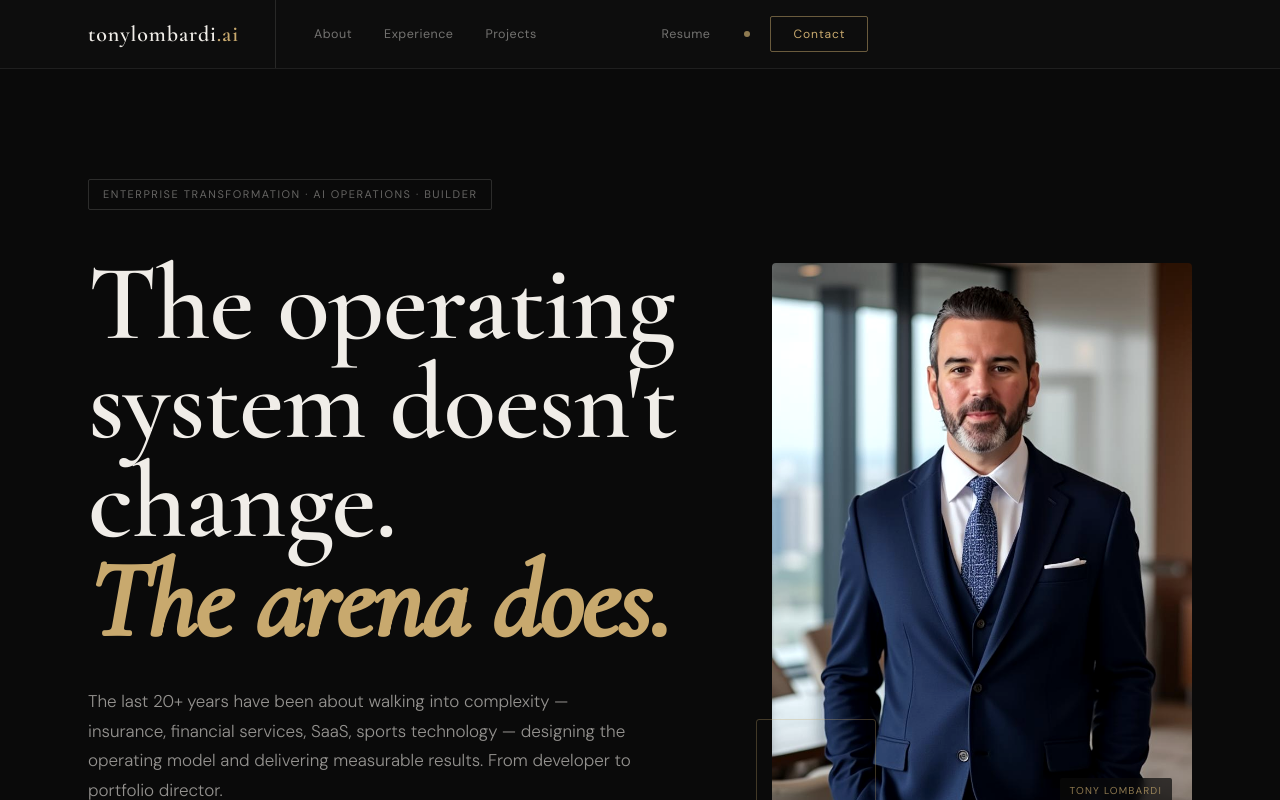
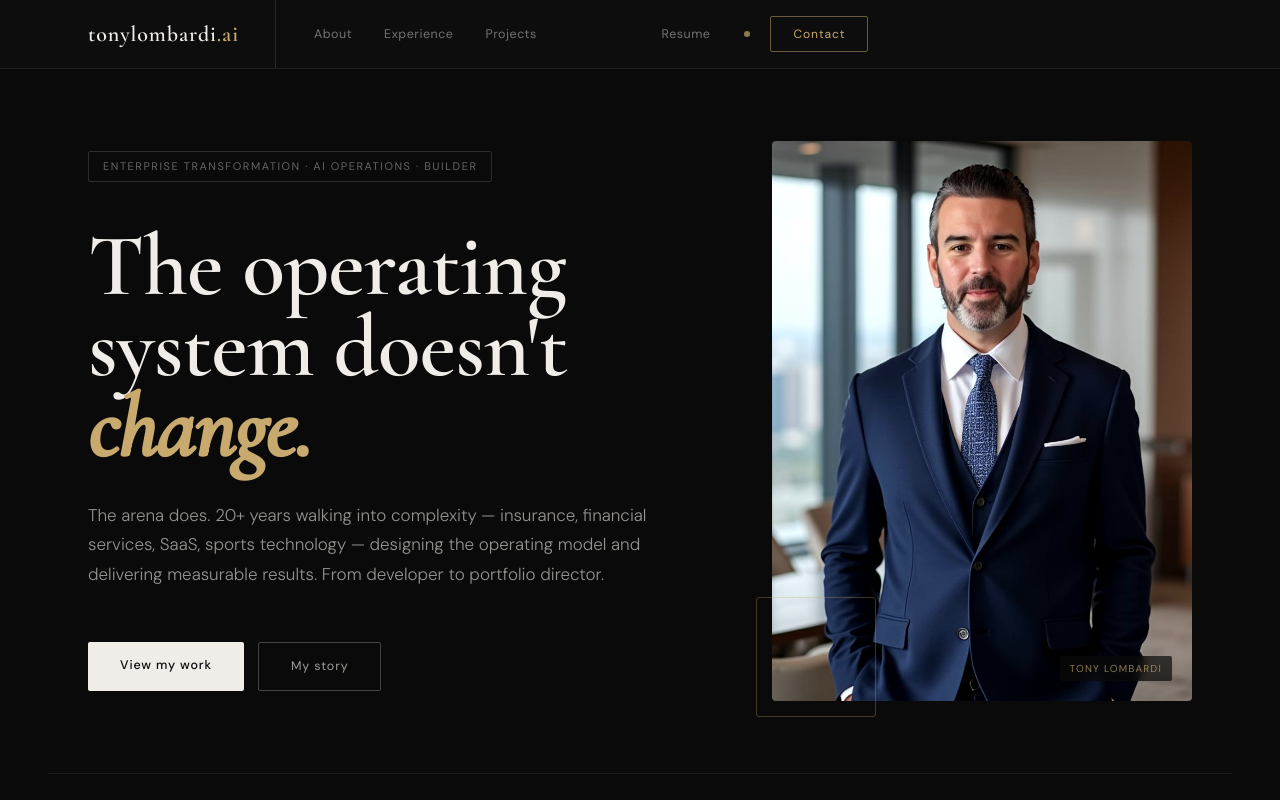
Before and after one commit to tonylombardi-22/personal_branding, a Next.js app: page / in a window 1280 px wide. Shown: the top 800 px of the page. Built offline with nearby package versions, Linux system fonts and the light colour scheme.

Commit message:
tighten hero spacing and font size

```diff
--- a/app/page.tsx
+++ b/app/page.tsx
@@ -19,7 +19,7 @@ export default function Home() {
 
         /* ─── HERO ─────────────────────────────────── */
         .hero {
-          padding: 110px 48px 90px;
+          padding: 72px 48px 72px;
           max-width: 1200px;
           margin: 0 auto;
           display: grid;
@@ -85,11 +85,11 @@ export default function Home() {
 
         .hero-h1 {
           font-family: 'Cormorant Garamond', serif;
-          font-size: clamp(64px, 10vw, 108px);
+          font-size: clamp(52px, 7.5vw, 88px);
           font-weight: 600;
           line-height: 0.92;
           letter-spacing: -0.01em;
-          margin-bottom: 36px;
+          margin-bottom: 32px;
           color: #f0ede8;
         }
 
@@ -455,11 +455,11 @@ export default function Home() {
             <div className="hero-tag">Enterprise Transformation · AI Operations · Builder</div>
             <h1 className="hero-h1">
               The operating<br />
-              system doesn't change.<br />
-              <span className="gold">The arena does.</span>
+              system doesn't<br />
+              <span className="gold">change.</span>
             </h1>
             <p className="hero-sub">
-              The last 20+ years have been about walking into complexity — insurance, financial services,
+              The arena does. 20+ years walking into complexity — insurance, financial services,
               SaaS, sports technology — designing the operating model and delivering measurable results.
               From developer to portfolio director.
             </p>
```
